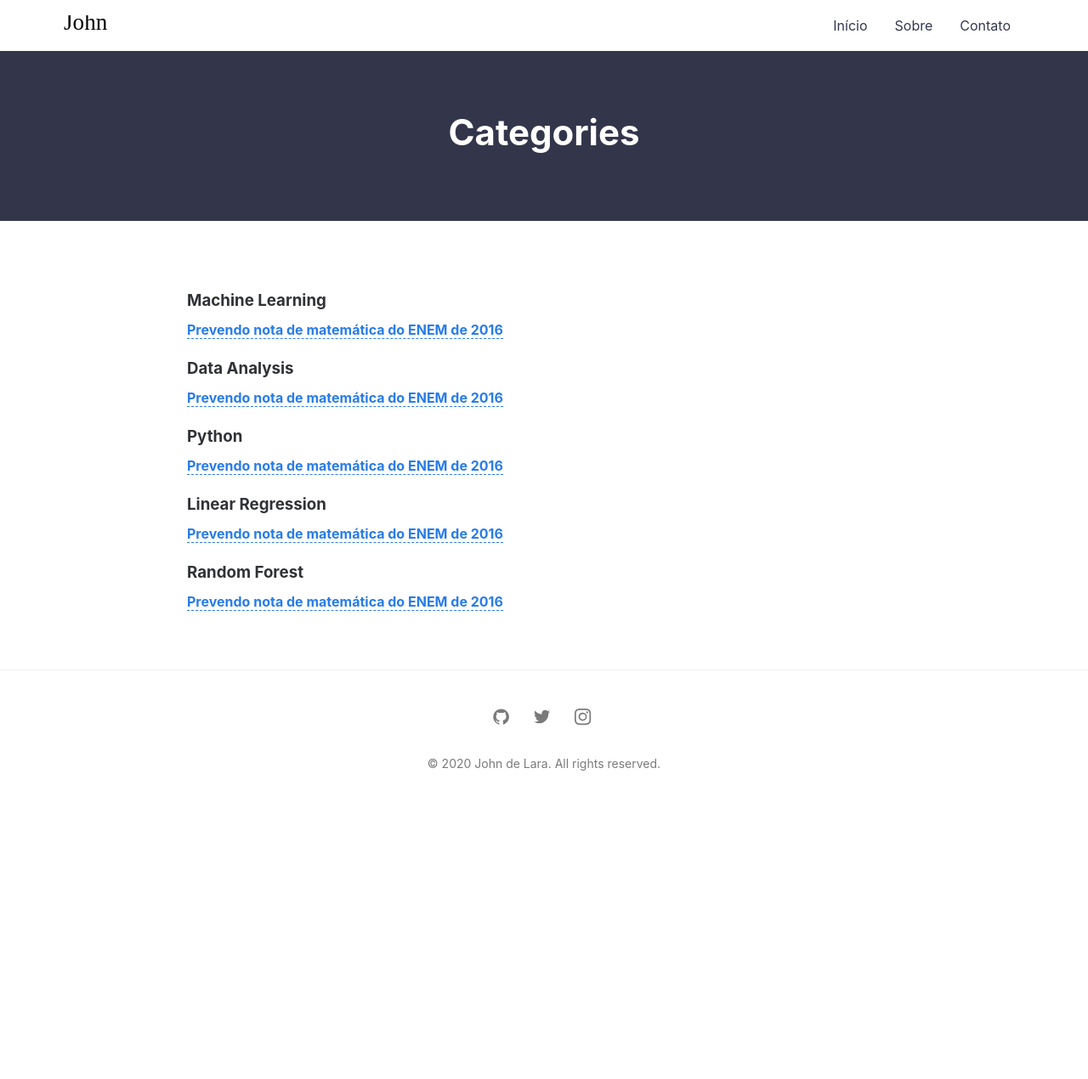
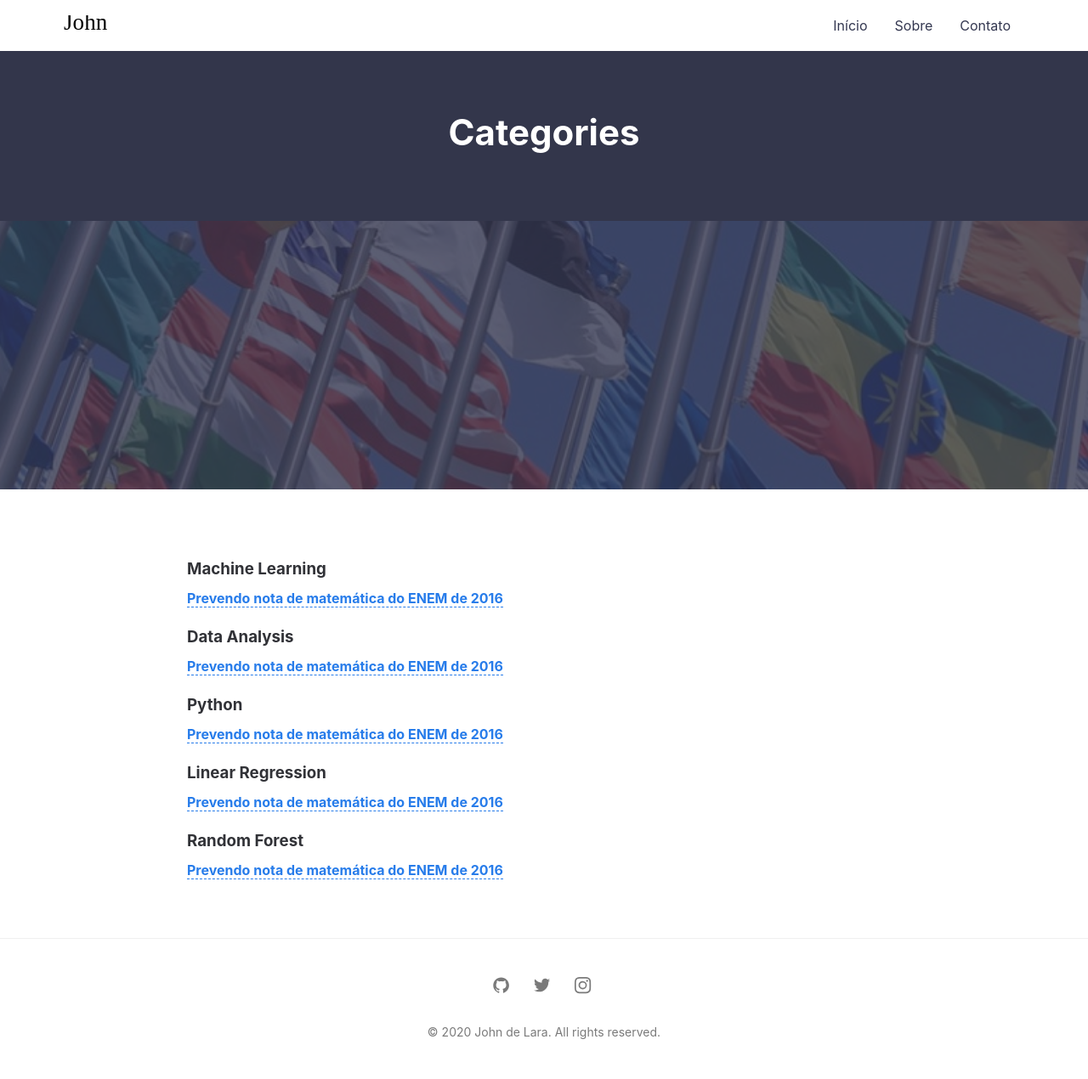
Before and after one commit to johndelara1/portfolioweb, a Jekyll site: the page built from categories.md, in a window 1280 px wide. Shown: the whole page at 85% size. Built offline with Jekyll 4.4.1, drawn with Linux system fonts in a browser that asks for light colours; before the commit the page ends 954 px from its top, so only the background shows below that.

Commit message:
primeira postagem

```diff
--- a/_config.yml
+++ b/_config.yml
@@ -28,9 +28,9 @@ navigation: # Navigation links
 tagline: >
   Aqui você encontrará meus projetos, análises e estudos relacionado à Ciência de Dados, aplicação de Machine Learning, entre outros.
 
-hero_img: posts/trajetoria_lg.jpg # Main background image: use the path from /assets/img/ => This will output /assets/img/posts/sleek_lg.jpg
+hero_img1: posts/trajetoria_lg.jpg # Main background image: use the path from /assets/img/ => This will output /assets/img/posts/sleek_lg.jpg
 
-hero_img1: posts/sleek_lg.jpg
+hero_img: posts/sleek_lg.jpg
 
 email: johndelara1@gmail.com # email for form submission
 
--- a/_layouts/page.html
+++ b/_layouts/page.html
@@ -19,9 +19,11 @@ layout: compress
 
     {% include header.html %}
 
-    <div class="hero--small">
-      <div class="hero__wrap">
-        <h1 class="hero__title" data-bg="/assets/img/{{ site.hero_img1 }}">{{ page.title }}</h1>
+    <div class="hero lazyload" data-bg="{{ site.url }}{{ site.baseurl }}/assets/img/{{ site.hero_img }}">
+      <div class="hero--small">
+        <div class="hero__wrap">
+          <h1 class="hero__title" data-bg="/assets/img/{{ site.hero_img1 }}">{{ page.title }}</h1>
+        </div>
       </div>
     </div>
 
```
